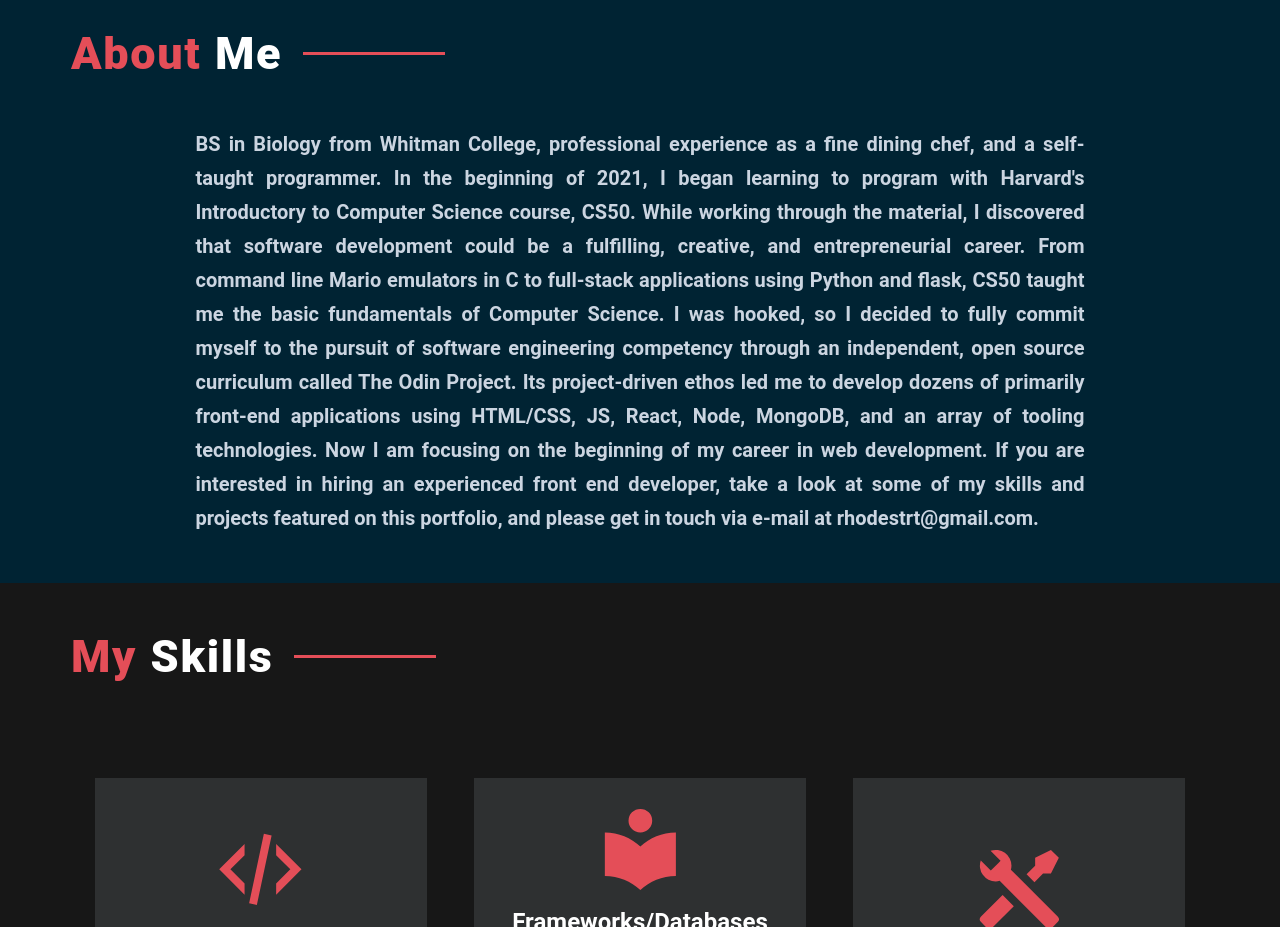
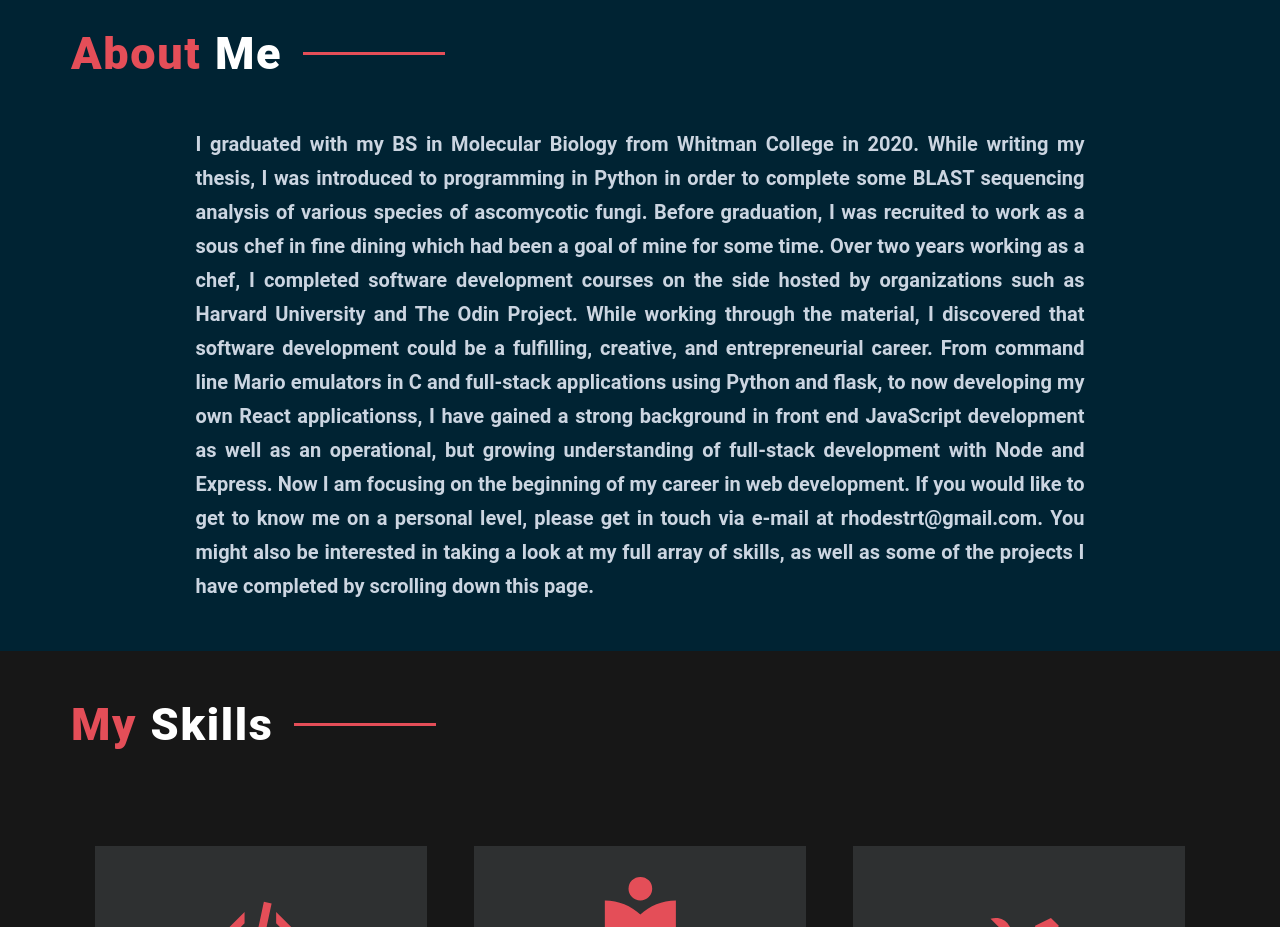
Before and after one commit to rhodesrt/portfolio, a React (Create React App) app: page / in a window 1280 px wide. Shown: the part 820-1747 px from the top of the page. Built offline with nearby package versions, Linux system fonts and the light colour scheme.

Commit message:
about edits

```diff
--- a/src/components/About.js
+++ b/src/components/About.js
@@ -7,23 +7,26 @@ const About = () => {
         About <span style={{ color: "white" }}>Me</span>
       </h1>
       <p>
-        BS in Biology from Whitman College, professional experience as a fine
-        dining chef, and a self-taught programmer. In the beginning of 2021, I
-        began learning to program with Harvard's Introductory to Computer
-        Science course, CS50. While working through the material, I discovered
+        I graduated with my BS in Molecular Biology from Whitman College in
+        2020. While writing my thesis, I was introduced to programming in Python
+        in order to complete some BLAST sequencing analysis of various species
+        of ascomycotic fungi. Before graduation, I was recruited to work as a
+        sous chef in fine dining which had been a goal of mine for some time.
+        Over two years working as a chef, I completed software development
+        courses on the side hosted by organizations such as Harvard University
+        and The Odin Project. While working through the material, I discovered
         that software development could be a fulfilling, creative, and
-        entrepreneurial career. From command line Mario emulators in C to
-        full-stack applications using Python and flask, CS50 taught me the basic
-        fundamentals of Computer Science. I was hooked, so I decided to fully
-        commit myself to the pursuit of software engineering competency through
-        an independent, open source curriculum called The Odin Project. Its
-        project-driven ethos led me to develop dozens of primarily front-end
-        applications using HTML/CSS, JS, React, Node, MongoDB, and an array of
-        tooling technologies. Now I am focusing on the beginning of my career in
-        web development. If you are interested in hiring an experienced front
-        end developer, take a look at some of my skills and projects featured on
-        this portfolio, and please get in touch via e-mail at
-        <span id="emailHighlight"> rhodestrt@gmail.com</span>.
+        entrepreneurial career. From command line Mario emulators in C and
+        full-stack applications using Python and flask, to now developing my own
+        React applicationss, I have gained a strong background in front end
+        JavaScript development as well as an operational, but growing
+        understanding of full-stack development with Node and Express. Now I am
+        focusing on the beginning of my career in web development. If you would
+        like to get to know me on a personal level, please get in touch via
+        e-mail at
+        <span id="emailHighlight"> rhodestrt@gmail.com</span>. You might also be
+        interested in taking a look at my full array of skills, as well as some
+        of the projects I have completed by scrolling down this page.
       </p>
     </div>
   );
```
